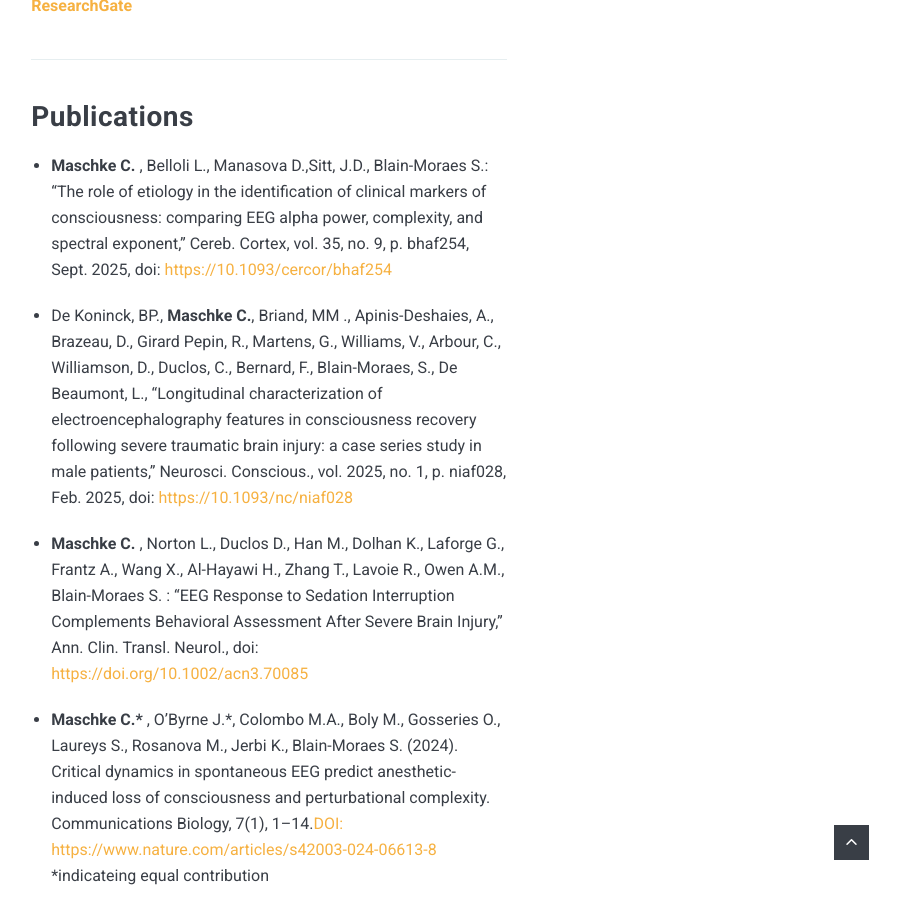
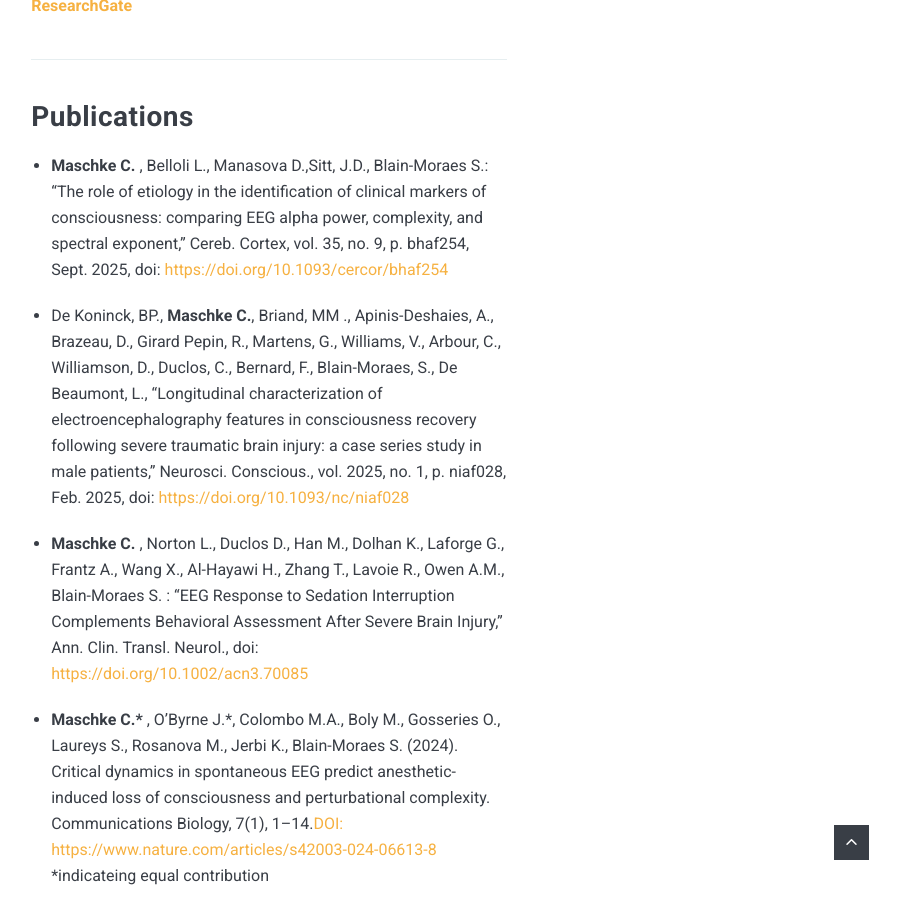
Before and after one commit to CharlotteMaschke/CharlotteMaschke.github.io, a Jekyll site: the page built from _pages/Publications.md, in a window 1280 px wide and 900 px high, scrolled down 919 px. Shown: the whole window, without its empty margins (371-1271 px from the left). Built offline with Jekyll 4.4.1, drawn with Linux system fonts in a browser that asks for light colours; nearby versions of some CDN libraries; part of the change alters nothing that is shown.

Commit message:
update doi

```diff
--- a/_pages/Publications.md
+++ b/_pages/Publications.md
@@ -23,9 +23,9 @@ Latest preprint announcements will also be posted on <strong>[ResearchGate](http
 ## Publications
 
 
-- <strong> Maschke C. </strong> , Belloli L., Manasova D.,Sitt, J.D., Blain-Moraes S.: “The role of etiology in the identification of clinical markers of consciousness: comparing EEG alpha power, complexity, and spectral exponent,” Cereb. Cortex, vol. 35, no. 9, p. bhaf254, Sept. 2025, doi: [https://10.1093/cercor/bhaf254](https://10.1093/cercor/bhaf254){:target="\_blank"}
+- <strong> Maschke C. </strong> , Belloli L., Manasova D.,Sitt, J.D., Blain-Moraes S.: “The role of etiology in the identification of clinical markers of consciousness: comparing EEG alpha power, complexity, and spectral exponent,” Cereb. Cortex, vol. 35, no. 9, p. bhaf254, Sept. 2025, doi: [https://doi.org/10.1093/cercor/bhaf254](https://doi.org/10.1093/cercor/bhaf254){:target="\_blank"}
 
-- De Koninck, BP., <strong>Maschke C.</strong>, Briand, MM ., Apinis-Deshaies, A., Brazeau, D., Girard Pepin, R., Martens, G., Williams, V., Arbour, C., Williamson, D., Duclos, C., Bernard, F., Blain-Moraes, S., De Beaumont, L., “Longitudinal characterization of electroencephalography features in consciousness recovery following severe traumatic brain injury: a case series study in male patients,” Neurosci. Conscious., vol. 2025, no. 1, p. niaf028, Feb. 2025, doi: [https://10.1093/nc/niaf028](https://10.1093/nc/niaf028){:target="\_blank"}
+- De Koninck, BP., <strong>Maschke C.</strong>, Briand, MM ., Apinis-Deshaies, A., Brazeau, D., Girard Pepin, R., Martens, G., Williams, V., Arbour, C., Williamson, D., Duclos, C., Bernard, F., Blain-Moraes, S., De Beaumont, L., “Longitudinal characterization of electroencephalography features in consciousness recovery following severe traumatic brain injury: a case series study in male patients,” Neurosci. Conscious., vol. 2025, no. 1, p. niaf028, Feb. 2025, doi: [https://doi.org/10.1093/nc/niaf028](https://doi.org/10.1093/nc/niaf028){:target="\_blank"}
 
 - <strong> Maschke C. </strong> , Norton L., Duclos D., Han M., Dolhan K., Laforge G., Frantz A., Wang X., Al-Hayawi H., Zhang T., Lavoie R., Owen A.M., Blain-Moraes S. : “EEG Response to Sedation Interruption Complements Behavioral Assessment After Severe Brain Injury,” Ann. Clin. Transl. Neurol., doi: [https://doi.org/10.1002/acn3.70085](https://doi.org/10.1002/acn3.70085){:target="\_blank"}
 
```
